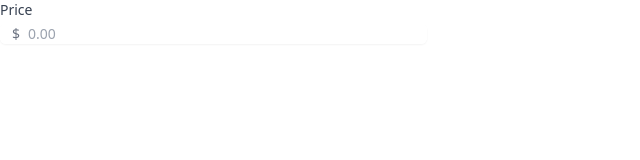
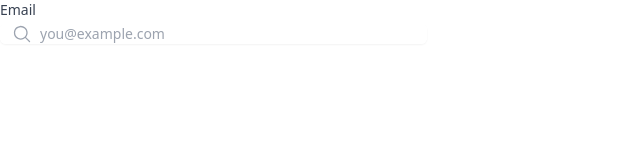
Before and after one commit to otilor/dope-chat, a Next.js app: page / in a window 1280 px wide. Shown: the top 160 px of the page, without its empty margins (0-640 px from the left). Built offline with nearby package versions, Linux system fonts and the light colour scheme.

Commit message:
add search input

```diff
--- a/pages/index.js
+++ b/pages/index.js
@@ -1,6 +1,7 @@
 import Head from 'next/head'
 import Image from 'next/image'
 import { Inter } from '@next/font/google'
+import { MagnifyingGlassIcon } from '@heroicons/react/24/solid'
 
 const inter = Inter({ subsets: ['latin'] })
 
@@ -16,24 +17,20 @@ export default function Home() {
       <main>
         <div className="w-1/3">
         <div>
-            <label
-              htmlFor="price"
-              className="block text-sm font-medium text-gray-700"
-            >
-              Price
+      <label htmlFor="email" className="block text-sm font-medium text-gray-700">
+        Email
       </label>
-            <div className="relative mt-1 rounded-md shadow-sm">
-              <div className="pointer-events-none absolute inset-y-0 left-0 flex items-center pl-3">
-                <span className="text-gray-500 sm:text-sm">$</span>
+      <div className="mt-1 relative rounded-md shadow-sm">
+        <div className="absolute inset-y-0 left-0 pl-3 flex items-center pointer-events-none">
+          <MagnifyingGlassIcon className="h-5 w-5 text-gray-400" aria-hidden="true" />
         </div>
         <input
-                type="text"
-                name="price"
-                id="price"
-                className="block w-full rounded-md border-gray-300 pl-7 pr-12 focus:border-indigo-500 focus:ring-indigo-500 sm:text-sm"
-                placeholder="0.00"
+          type="email"
+          name="email"
+          id="email"
+          className="focus:ring-indigo-500 focus:border-indigo-500 block w-full pl-10 sm:text-sm border-gray-300 rounded-md"
+          placeholder="you@example.com"
         />
-
       </div>
     </div>
         </div>
```
Lines whose indentation alone changed are shown as unchanged.
